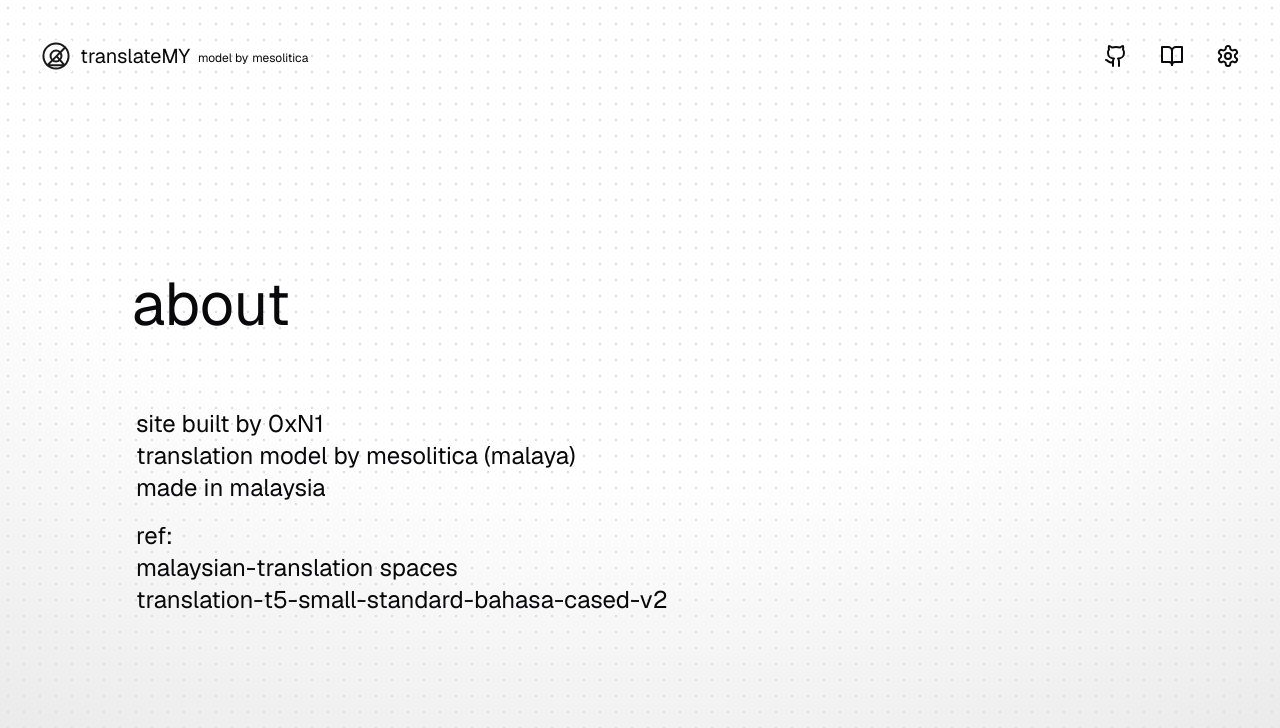
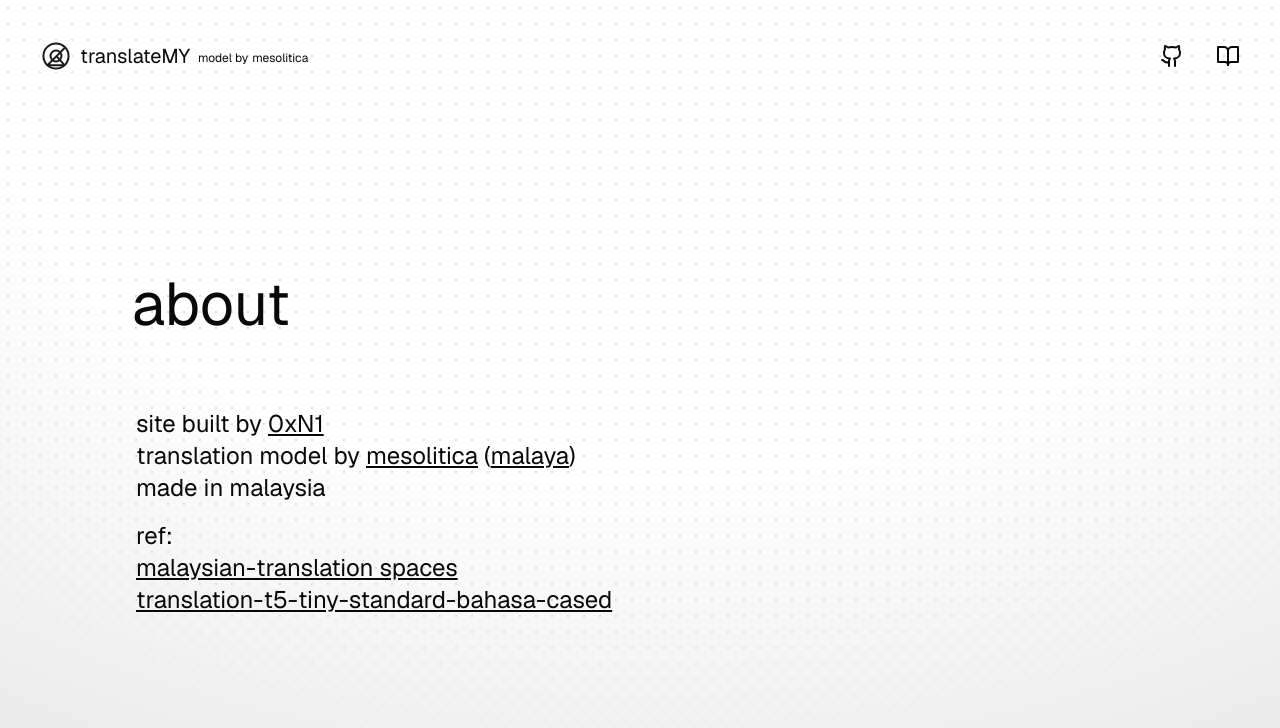
Before and after one commit to 0xN1/translate-my, a Next.js app: page /about in a window 1280 px wide. Shown: the top 728 px of the page. Built offline with nearby package versions, Linux system fonts and the light colour scheme.

Commit message:
feat: use tiny model, ui improvement

```diff
--- a/src/app/about/page.tsx
+++ b/src/app/about/page.tsx
@@ -17,7 +17,7 @@ const AboutPage = (props: Props) => {
               href="https://x.com/0xNeroOne"
               target="_blank"
               rel="noopener noreferrer"
-              className="hover:text-orange-600"
+              className="hover:text-orange-600 underline"
             >
               0xN1
             </Link>
@@ -28,7 +28,7 @@ const AboutPage = (props: Props) => {
               href="https://mesolitica.com/"
               target="_blank"
               rel="noopener noreferrer"
-              className="hover:text-orange-600"
+              className="hover:text-orange-600 underline"
             >
               mesolitica
             </Link>{" "}
@@ -37,7 +37,7 @@ const AboutPage = (props: Props) => {
               href="https://github.com/mesolitica/malaya"
               target="_blank"
               rel="noopener noreferrer"
-              className="hover:text-orange-600"
+              className="hover:text-orange-600 underline"
             >
               malaya
             </Link>
@@ -51,17 +51,17 @@ const AboutPage = (props: Props) => {
             href="https://huggingface.co/spaces/mesolitica/malaysian-translation"
             target="_blank"
             rel="noopener noreferrer"
-            className="hover:text-orange-600"
+            className="hover:text-orange-600 underline"
           >
             malaysian-translation spaces
           </Link>
           <Link
-            href="https://huggingface.co/mesolitica/translation-t5-small-standard-bahasa-cased-v2"
+            href="https://huggingface.co/mesolitica/translation-t5-tiny-standard-bahasa-cased"
             target="_blank"
             rel="noopener noreferrer"
-            className="hover:text-orange-600"
+            className="hover:text-orange-600 underline"
           >
-            translation-t5-small-standard-bahasa-cased-v2
+            translation-t5-tiny-standard-bahasa-cased
           </Link>
           <p></p>
         </div>
--- a/src/components/header.tsx
+++ b/src/components/header.tsx
@@ -17,7 +17,7 @@ const Header = (props: Props) => {
         <span className="text-xs hidden sm:inline-flex mt-1">
           model by{" "}
           <Link
-            href="https://huggingface.co/mesolitica/translation-t5-small-standard-bahasa-cased-v2"
+            href="https://huggingface.co/mesolitica/translation-t5-tiny-standard-bahasa-cased"
             target="_blank"
             rel="noopener noreferrer"
             className="ml-1 hover:text-orange-600"
@@ -38,9 +38,9 @@ const Header = (props: Props) => {
         <Link href="/about" className="hover:text-orange-600">
           <BookOpen className="w-5 h-5 sm:w-6 sm:h-6" />
         </Link>
-        <Link href="/settings" className="hover:text-orange-600">
+        {/* <Link href="/settings" className="hover:text-orange-600">
           <Settings className="w-5 h-5 sm:w-6 sm:h-6" />
-        </Link>
+        </Link> */}
       </div>
     </header>
   );
--- a/src/components/home/translate-button.tsx
+++ b/src/components/home/translate-button.tsx
@@ -15,7 +15,7 @@ const TranslateButton = ({
         translate();
       }}
       className={cn(
-        "text-white hidden bg-orange-500 hover:text-white p-2 text-sm sm:text-lg hover:bg-orange-600 focus:ring-none focus:outline-none sm:flex sm:flex-row gap-2 items-center rounded-md px-4 py-2",
+        "text-white hidden min-w-max bg-orange-500 hover:text-white p-2 text-sm sm:text-lg hover:bg-orange-600 focus:ring-none focus:outline-none sm:flex sm:flex-row gap-2 items-center rounded-md px-4 py-2",
         mobile && "sm:hidden flex flex-row"
       )}
     >
--- a/src/lib/hf.ts
+++ b/src/lib/hf.ts
@@ -11,7 +11,7 @@ export const generateText = async ({ text, lang, time = 60 }: PredictData) => {
   const inference = new HfInference(process.env.NEXT_PUBLIC_HF_TOKEN);
 
   const result = await inference.textGeneration({
-    model: "mesolitica/translation-t5-small-standard-bahasa-cased-v2",
+    model: "mesolitica/translation-t5-tiny-standard-bahasa-cased",
     inputs: `terjemah ke ${lang}: ${text}`,
     parameters: {
       temperature: 0.7, // high - less random
@@ -27,7 +27,7 @@ export const generateText = async ({ text, lang, time = 60 }: PredictData) => {
 };
 
 export const transcribeAudio = async (audio: Blob, token?: string) => {
-  const inference = new HfInference(process.env.HF_TOKEN);
+  const inference = new HfInference(process.env.NEXT_PUBLIC_HF_TOKEN);
   console.log(token);
 
   const audioBlob = audio;
```
